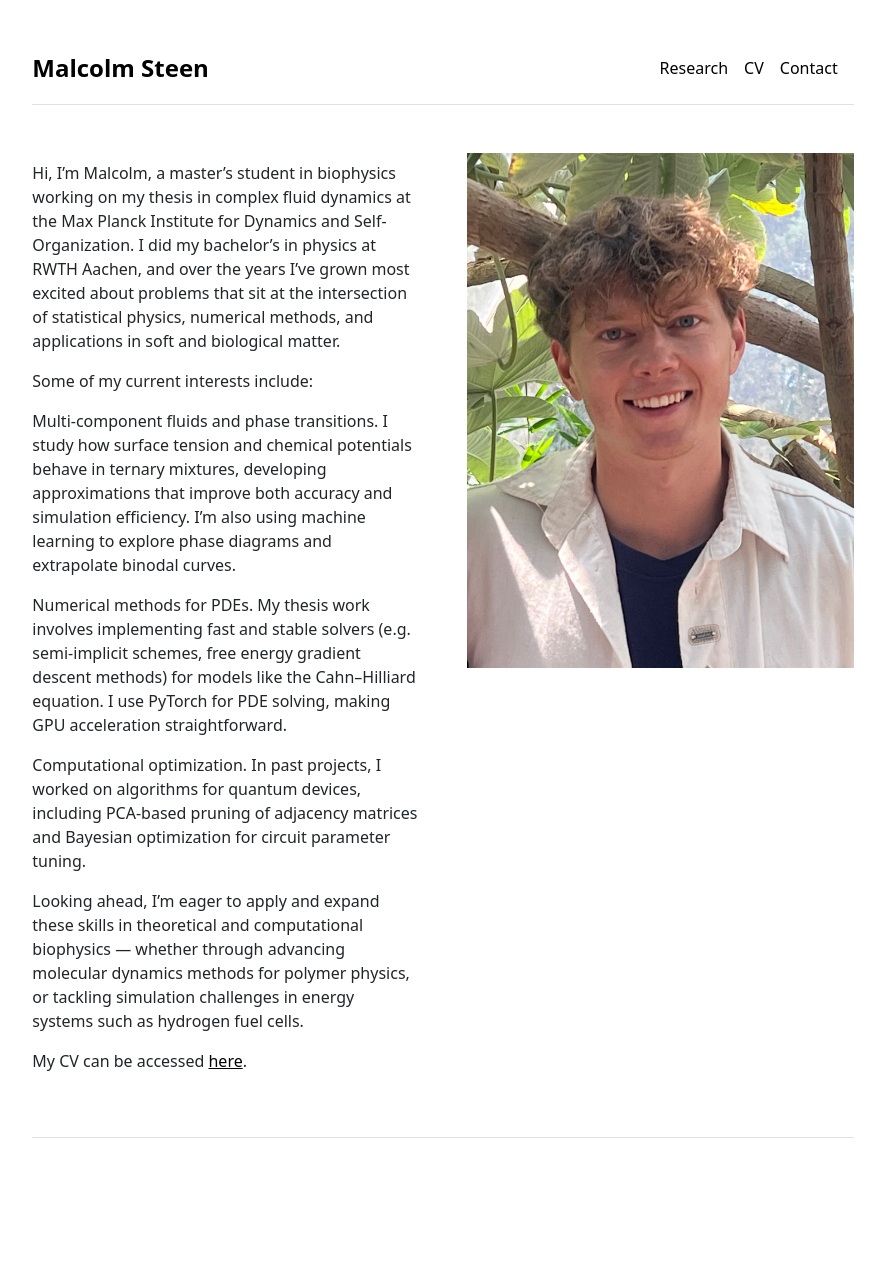
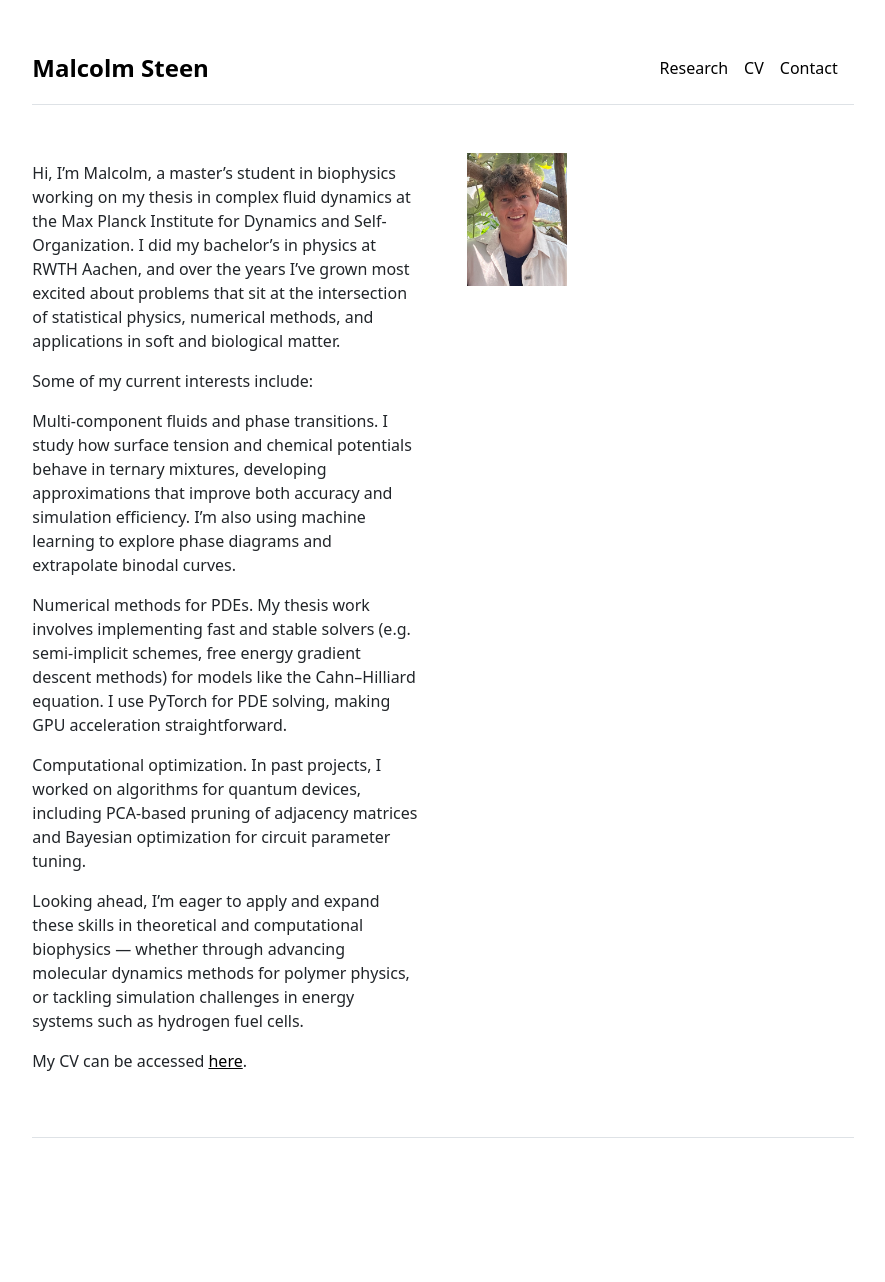
Before and after one commit to steenmalcolm/malcolmsteen, a Jekyll site: the page built from index.md, in a window 1280 px wide. Shown: the whole page, without its empty margins (197-1082 px from the left). Built offline with Jekyll 4.4.1, drawn with Linux system fonts in a browser that asks for light colours.

Commit message:
Change picture size again

```diff
--- a/_layouts/home.html
+++ b/_layouts/home.html
@@ -8,7 +8,8 @@ layout: default
     {{ content }}
   </div>
   <div class="col-md-6">
-    <img src="{{ site.github.url }}/assets/img/IMG_3789.jpg" alt="Home" width="100%">
+    <img src="{{ site.github.url }}/assets/img/IMG_3789.jpg" alt="Home" class="img-fluid"
+      style="max-width: 100px; height: auto;">
   </div>
 </div>
 
```
